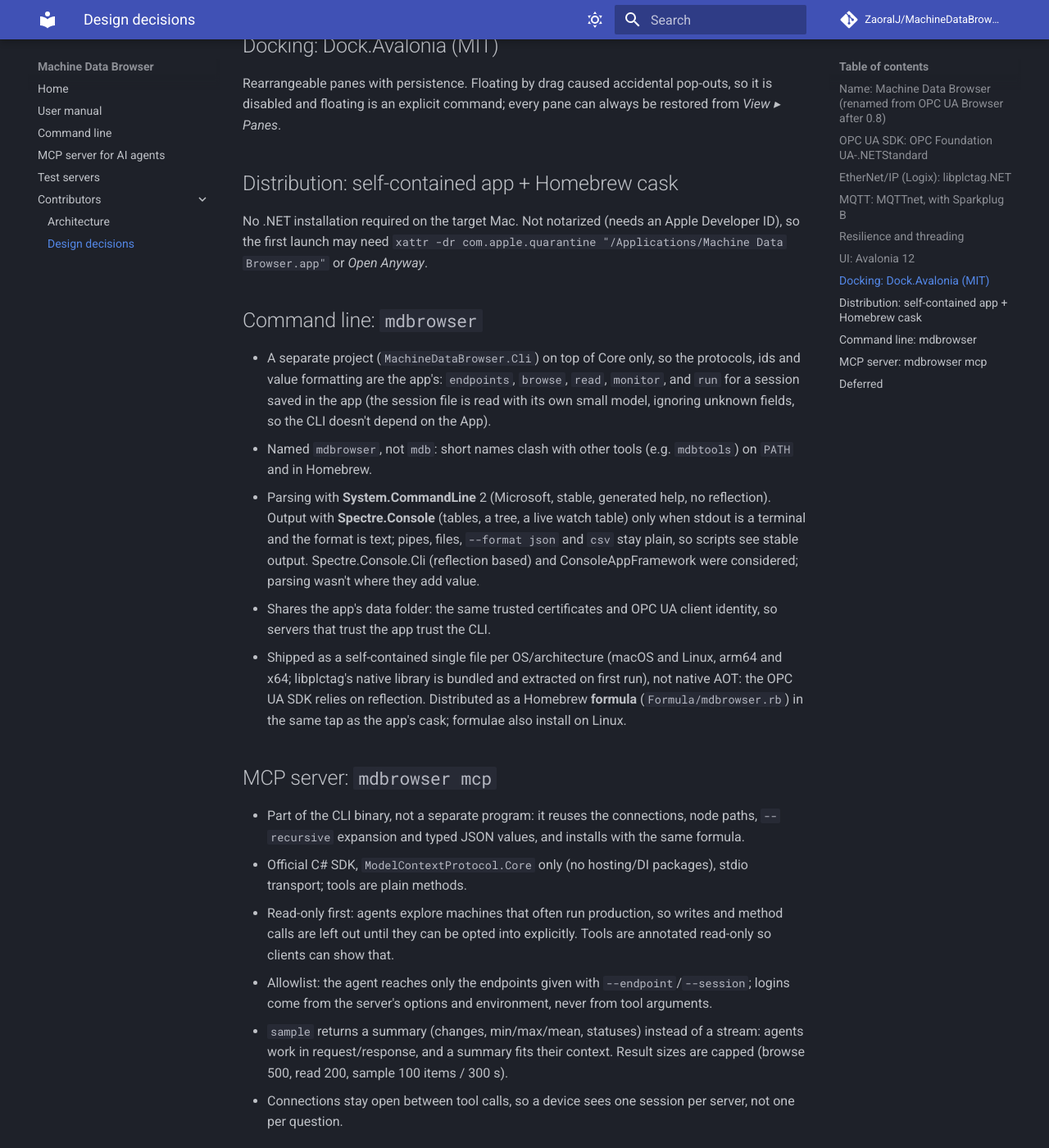
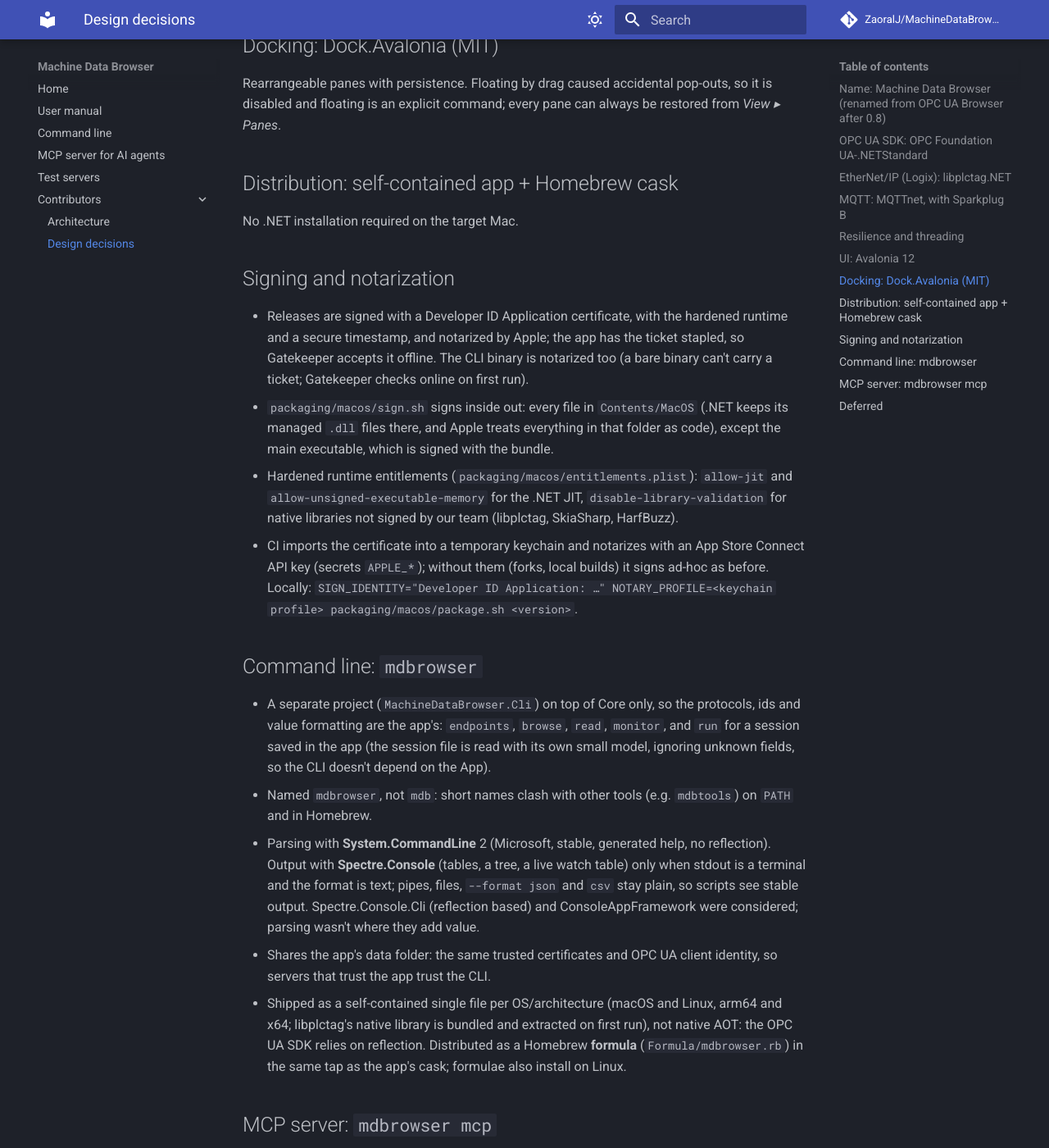
Before and after one commit to ZaoralJ/MachineDataBrowser, an MkDocs documentation site: the page built from docs/decisions.md, in a window 1280 px wide and 1400 px high, scrolled down 2756 px. Shown: the whole window at 82% size. Built offline with MkDocs 1.6.1 and Material for MkDocs 9.7.7, drawn with Linux system fonts in a browser that asks for light colours; comment, search, counter and statistics services are not loaded.

Commit message:
build: sign releases with Developer ID and notarize them (#68)
packaging/macos/sign.sh signs the app inside out (every file in Contents/MacOS, then the bundle) with the hardened runtime, a secure timestamp and the entitlements .NET needs; notarize.sh submits to Apple and prints the log on rejection. package.sh notarizes and staples the app; the CLI binary is notarized too. The release workflow imports the certificate into a temporary keychain and uses an App Store Connect API key from the APPLE_* secrets; without them builds stay ad-hoc signed. The not-notarized workarounds are gone from the cask and docs.

```diff
--- a/docs/decisions.md
+++ b/docs/decisions.md
@@ -81,8 +81,21 @@
 
 ## Distribution: self-contained app + Homebrew cask
 
-No .NET installation required on the target Mac. Not notarized (needs an Apple Developer ID), so the first launch
-may need `xattr -dr com.apple.quarantine "/Applications/Machine Data Browser.app"` or *Open Anyway*.
+No .NET installation required on the target Mac.
+
+## Signing and notarization
+
+- Releases are signed with a Developer ID Application certificate, with the hardened runtime and a secure timestamp,
+  and notarized by Apple; the app has the ticket stapled, so Gatekeeper accepts it offline. The CLI binary is
+  notarized too (a bare binary can't carry a ticket; Gatekeeper checks online on first run).
+- `packaging/macos/sign.sh` signs inside out: every file in `Contents/MacOS` (.NET keeps its managed `.dll` files there,
+  and Apple treats everything in that folder as code), except the main executable, which is signed with the bundle.
+- Hardened runtime entitlements (`packaging/macos/entitlements.plist`): `allow-jit` and
+  `allow-unsigned-executable-memory` for the .NET JIT, `disable-library-validation` for native libraries not signed by
+  our team (libplctag, SkiaSharp, HarfBuzz).
+- CI imports the certificate into a temporary keychain and notarizes with an App Store Connect API key (secrets
+  `APPLE_*`); without them (forks, local builds) it signs ad-hoc as before. Locally:
+  `SIGN_IDENTITY="Developer ID Application: …" NOTARY_PROFILE=<keychain profile> packaging/macos/package.sh <version>`.
 
 ## Command line: `mdbrowser`
 
```
Also changed, not shown: other parts of docs/decisions.md (+0 -1 lines), README.md (+2 -5 lines), docs/index.md (+2 -5 lines), 7 other files.
